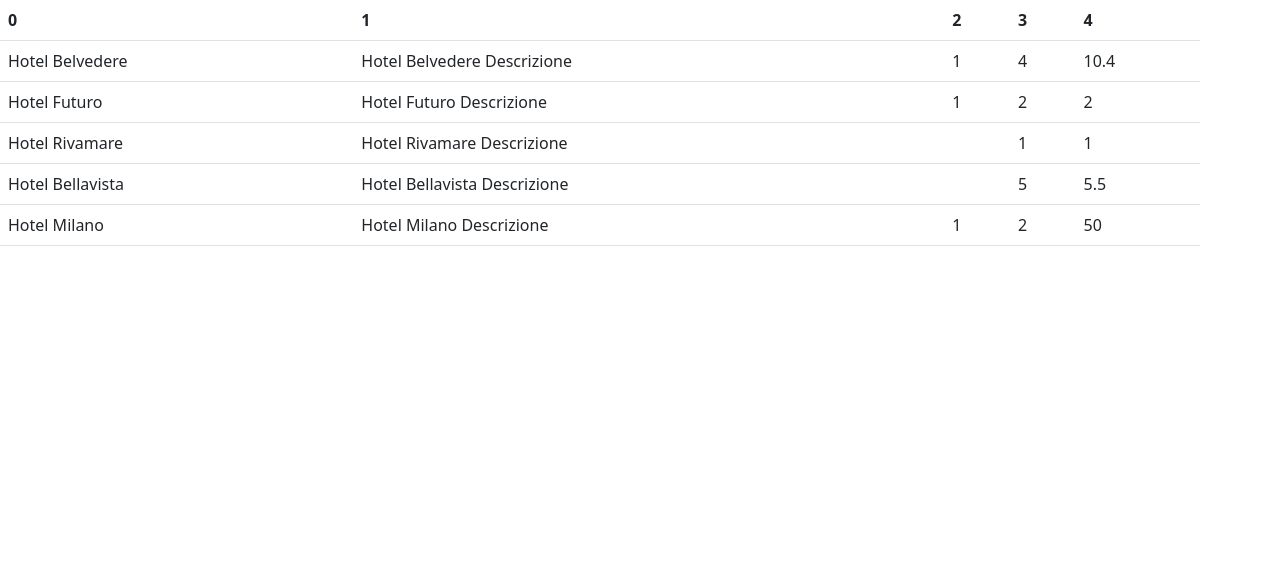
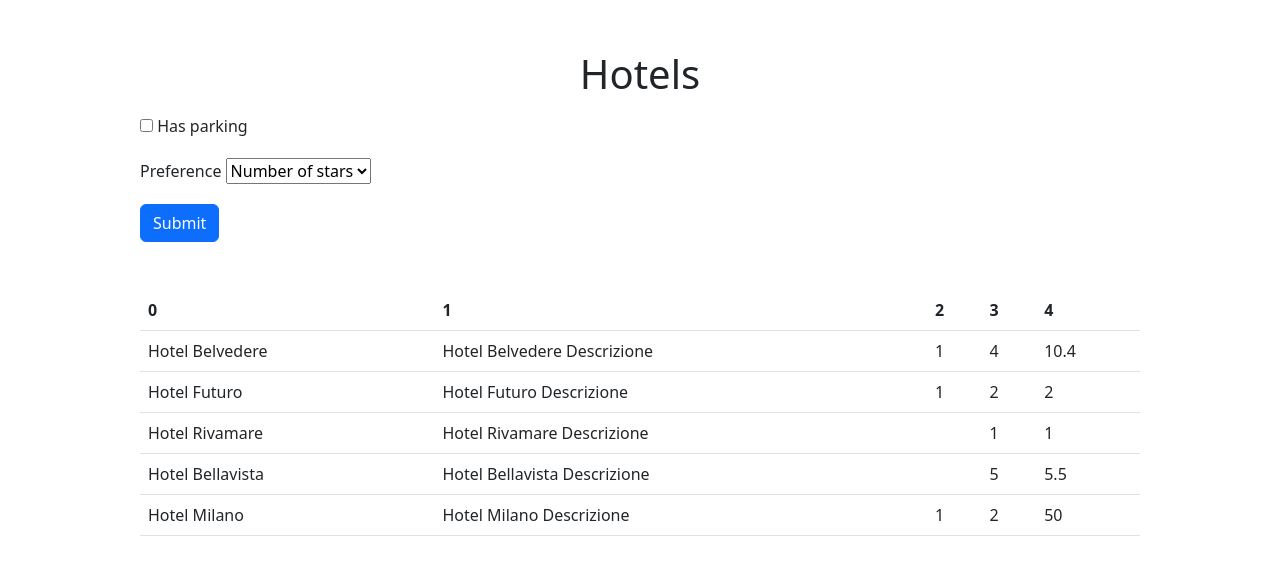
Before and after one commit to EmanuelaPau/php-hotel, a PHP site: page / in a window 1280 px wide. Shown: the top 575 px of the page. Run offline with PHP 8.4, Linux system fonts and the light colour scheme.

Commit message:
Add form

```diff
--- a/index.php
+++ b/index.php
@@ -56,9 +56,38 @@ Se non viene specificato nessun filtro, visualizzare come in precedenza tutti gl
     <meta name="viewport" content="width=device-width, initial-scale=1.0">
     <title>Hotels</title>
     <link rel="stylesheet" href="https://cdn.jsdelivr.net/npm/bootstrap@5.2.3/dist/css/bootstrap.min.css">
-    <link rel="stylesheet" href="style.css">
+    <link rel="stylesheet" href="./style.css">
 </head>
 <body>
+    <h1 class="text-center mb-3">Hotels</h1>
+
+    <form class="mb-5" action="" method="POST">
+    <div class="form-row">
+        <div class="col mb-3">
+            <div class="custom-control custom-checkbox">
+                <input type="checkbox" class="custom-control-input" id="customCheck1">
+                <label class="custom-control-label" for="customCheck1">Has parking</label>
+            </div>
+        </div>
+
+        <div class="col">
+            <label class="my-1 mr-2" for="inlineFormCustomSelectPref">Preference</label>
+            <select class="custom-select my-1 mr-sm-2 mb-3" id="inlineFormCustomSelectPref">
+                <option selected>Number of stars  </option>
+                <option value="1">1</option>
+                <option value="2">2</option>
+                <option value="3">3</option>
+                <option value="4">4</option>
+                <option value="5">5</option>
+            </select>
+        </div>
+
+        <div class="col-auto my-1">
+             <button type="submit" class="btn btn-primary">Submit</button>
+        </div>
+    </div>
+    </form>
+
     <table class="table">
         <thead>
             <tr>
--- a/style.css
+++ b/style.css
@@ -1,4 +1,5 @@
 body {
-    max-width: 1200px;
-    margin: 90 auto;
+    max-width: 1000px;
+    /* margin: 90 auto; */
+    margin: 50px auto;
 }
```
